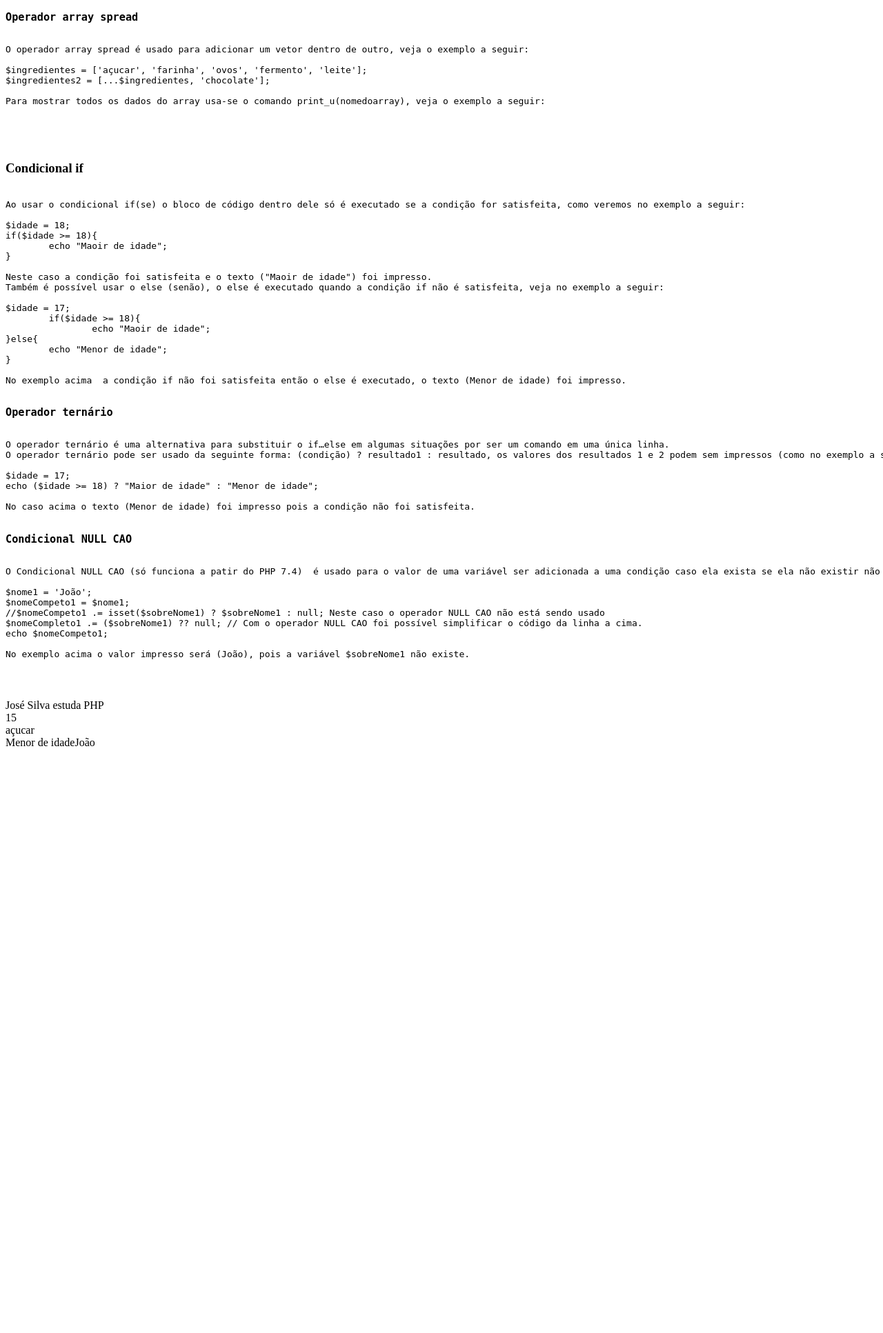
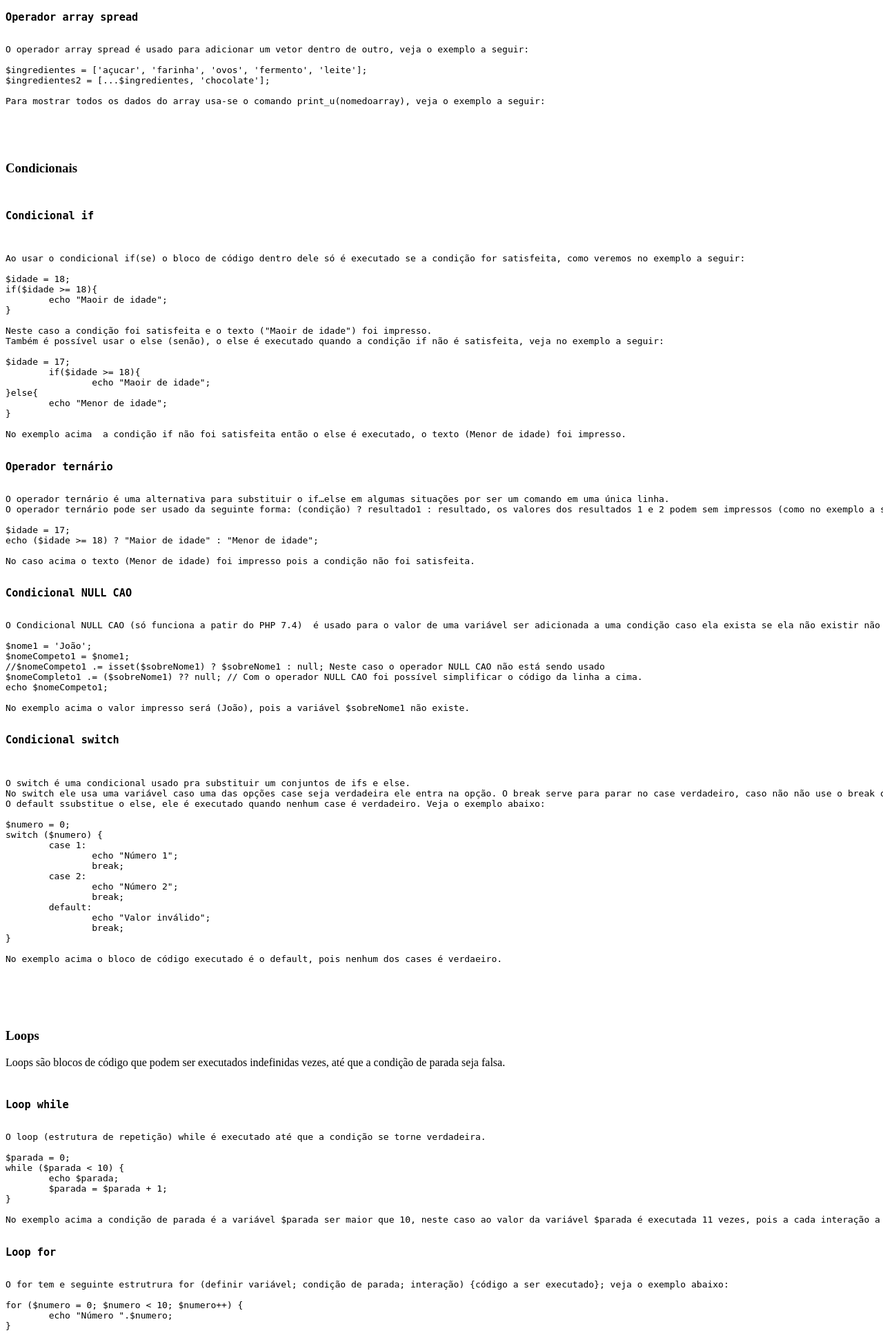
Before and after one commit to SandovalTLima/programarphp, a PHP site: page / in a window 1280 px wide; the page is wider, and only the part inside the window is pictured. Shown: the part 985-2918 px from the top of that part at 69% size. Before the commit the page ends 2067 px from the top of that part, so only its background shows below. Run offline with PHP 8.4, Linux system fonts and the light colour scheme.

Commit message:
modulo 2 aulas 4, 5 e 6

```diff
--- a/index.php
+++ b/index.php
@@ -67,10 +67,11 @@ Para mostrar todos os dados do array usa-se o comando print_u(nomedoarray), veja
             	</code>
             </pre>
         <div id="condicionais">
-        	<h3>Condicional if</h3>
-
+        	<h3>Condicionais</h3>
         	<pre>
         		<code>
+<h3>Condicional if</h3>
+
 Ao usar o condicional if(se) o bloco de código dentro dele só é executado se a condição for satisfeita, como veremos no exemplo a seguir:
 
 $idade = 18;
@@ -110,11 +111,66 @@ echo $nomeCompeto1;
 
 No exemplo acima o valor impresso será (João), pois a variável $sobreNome1 não existe.
 
+<h3>Condicional switch</h3>
+
+O switch é uma condicional usado pra substituir um conjuntos de ifs e else.
+No switch ele usa uma variável caso uma das opções case seja verdadeira ele entra na opção. O break serve para parar no case verdadeiro, caso não não use o break os próximos cases serão executados.
+O default ssubstitue o else, ele é executado quando nenhum case é verdadeiro. Veja o exemplo abaixo:
+
+$numero = 0;
+switch ($numero) {
+	case 1:
+		echo "Número 1";
+		break;
+	case 2:
+		echo "Número 2";
+		break;
+	default:
+		echo "Valor inválido";
+		break;
+}
+
+No exemplo acima o bloco de código executado é o default, pois nenhum dos cases é verdaeiro.
+
+
+
 				</code>
         	</pre>
         </div>
 
 		</div>
+		<div id="loops">
+	<h3>Loops</h3>
+	Loops são blocos de código que podem ser executados indefinidas vezes, até que a condição de parada seja falsa.
+			<pre>
+				<code>
+<h3>Loop while</h3>
+O loop (estrutura de repetição) while é executado até que a condição se torne verdadeira.
+
+$parada = 0;
+while ($parada < 10) {
+	echo $parada;
+	$parada = $parada + 1;
+}
+
+No exemplo acima a condição de parada é a variável $parada ser maior que 10, neste caso ao valor da variável $parada é executada 11 vezes, pois a cada interação a variável $parada é acrescida mais 1 ao seu valor.
+
+<h3>Loop for</h3>
+O for tem e seguinte estrutrura for (definir variável; condição de parada; interação) {código a ser executado}; veja o exemplo abaixo:
+
+for ($numero = 0; $numero < 10; $numero++) {
+	echo "Número ".$numero;
+}
+
+No exemplo acima a variável $numero é iniciada com valor 0, a condição de para é a variável ser maior que 9, a cada interação o valor da variável é acrescida de 1. O comando echo "Número ".$numero; é executado dez vezes.
+
+
+				</code>
+			</pre>
+
+		</div>
+
+
 			</body>
 	</html>
 
@@ -154,4 +210,27 @@ No exemplo acima o valor impresso será (João), pois a variável $sobreNome1 n
 
 
 	//echo ($idade >= 18) ? "Maior de idade" : "Menor de idade";
+	$numero = 0;
+	switch ($numero) {
+		case 1:
+			echo "Número 1";
+			break;
+		case 2:
+			echo "Número 2";
+			break;
+
+		default:
+			echo "Valor inválido";
+			break;
+	}
+	/*
+	$parada = 0;
+	while ($parada < 10) {
+		echo $parada.</br>;
+		$parada = $parada + 1;
+	} */
+
+	for ($numero = 0; $numero < 10; $numero++) {
+		echo "Número ".$numero;
+	}
 ?>
```
Also changed, not shown: README.txt.
